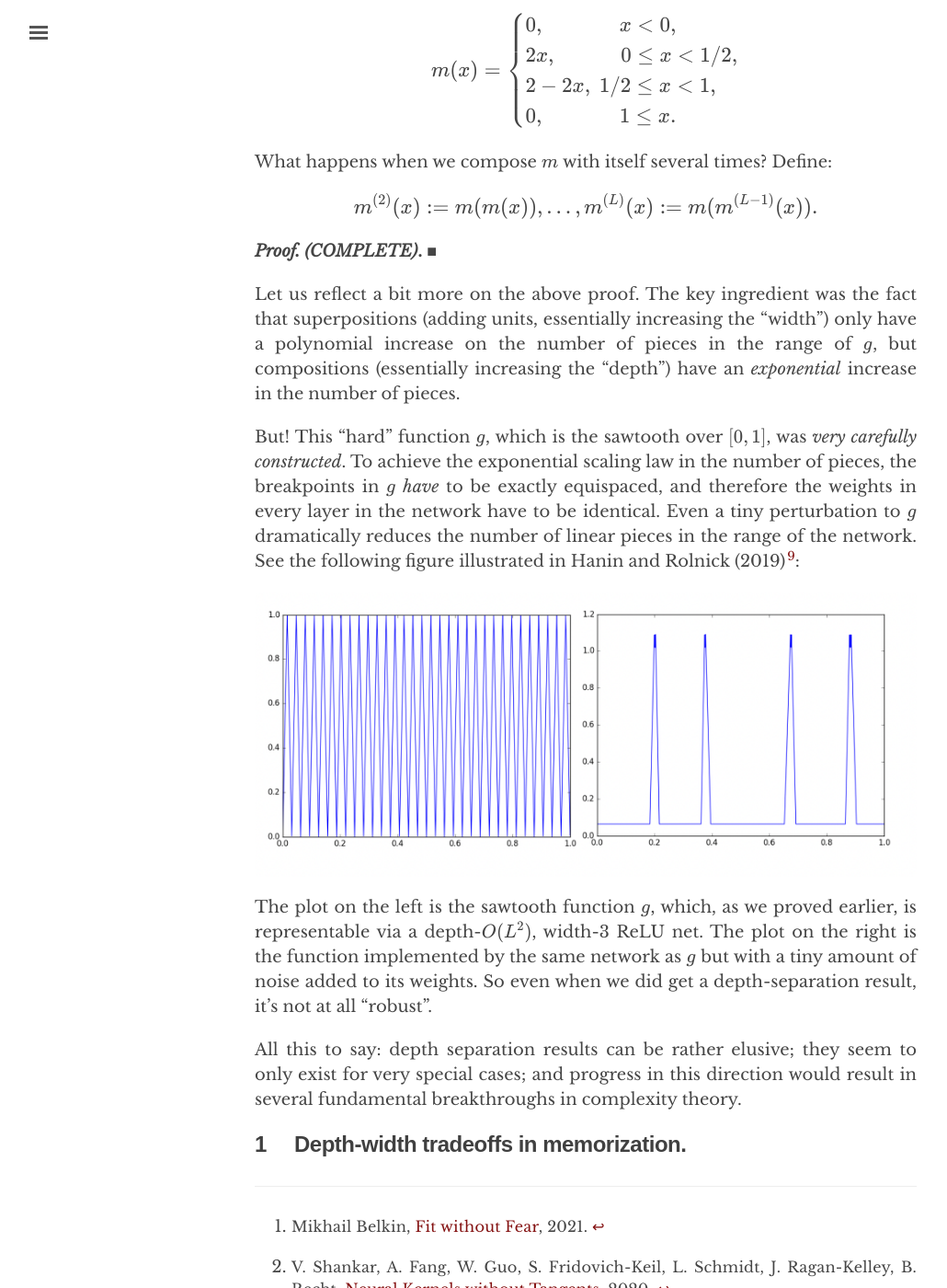
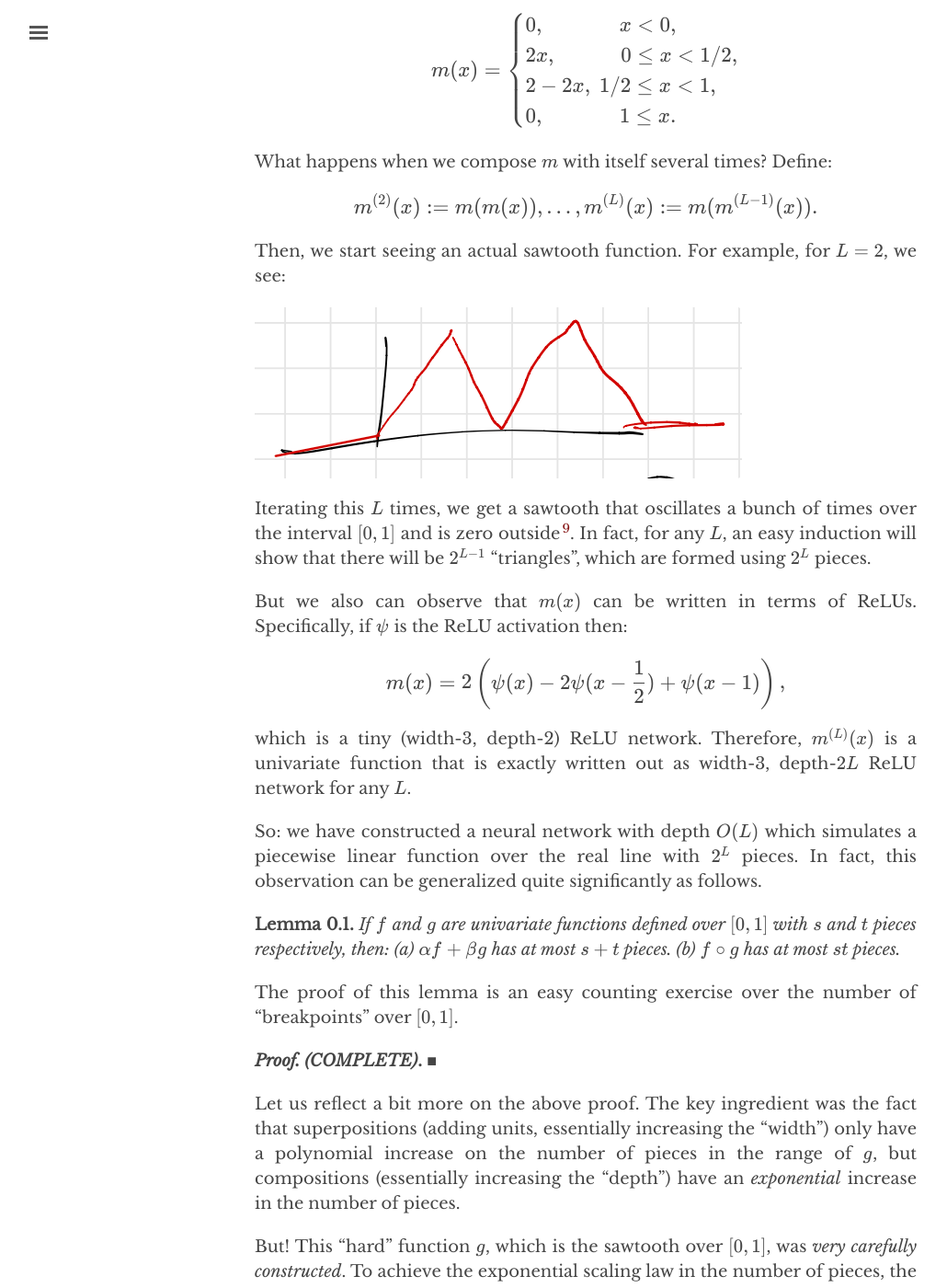
Before and after one commit to chinmayhegde/fodl, a Jekyll site: the page built from _posts/2022-01-16-representation03.md, in a window 1280 px wide and 1400 px high, scrolled down 3605 px. Shown: the whole window at 92% size, without its empty margins (3-1033 px from the left). Built offline with Jekyll 4.4.1, drawn with Linux system fonts in a browser that asks for light colours; nearby versions of some CDN libraries; some of the changed text lies outside the part shown.

Commit message:
gadgetfig2

```diff
--- a/_posts/2022-01-16-representation03.md
+++ b/_posts/2022-01-16-representation03.md
@@ -76,7 +76,7 @@ Telgarsky's proof uses the following high level ideas:
 
   (d) but, from part (b), we know that a significantly shallower network cannot simulate so many pieces, thus giving our separation.
 
-Before diving into each of them, let us first define (and study) a simple "gadget" function, $m : \R \rightarrow \R$ which will be helpful throughout. It's easier to just draw it first:
+Before diving into each of them, let us first define (and study) a simple "gadget" neural network that simulates a function $m : \R \rightarrow \R$ which will be helpful throughout. It's easier to just draw $m(x)$ first:
 
 ![The sawtooth gadget.](/fodl/assets/gadget.png)
 
@@ -97,8 +97,29 @@ $$
 m^{(2)}(x) := m(m(x)), \ldots, m^{(L)}(x) := m(m^{(L-1)}(x)).
 $$
 
+Then, we start seeing an actual sawtooth function. For example, for $L=2$, we see:
 
+![The sawtooth function with $L = 2$.](/fodl/assets/gadget2.png)
 
+Iterating this $L$ times, we get a sawtooth that oscillates a bunch of times over the interval $[0,1]$ and is zero outside[^fn1]. In fact, for any $L$, an easy induction will show that there will be $2^{L-1}$ "triangles", which are formed using $2^L$ pieces.
+
+But we also can observe that $m(x)$ can be written in terms of ReLUs. Specifically, if $\psi$ is the ReLU activation then:
+
+$$
+m(x) = 2\left(\psi(x) - 2\psi(x-\frac{1}{2}) + \psi(x-1)\right),
+$$
+
+which is a tiny (width-3, depth-2) ReLU network. Therefore, $m^{(L)}(x)$ is a univariate function that is exactly written out as width-3, depth-$2L$ ReLU network for any $L$.
+
+So: we have constructed a neural network with depth $O(L)$ which simulates a piecewise linear function over the real line with $2^L$ pieces. In fact, this observation can be generalized quite significantly as follows.
+
+**Lemma**{:.label #numpieces}
+    If $f$ and $g$ are univariate functions defined over $[0,1]$ with $s$ and $t$ pieces respectively, then:
+    (a) $\alpha f + \beta g$ has at most $s + t$ pieces.
+    (b) $f \circ g$ has at most $st$ pieces.
+{:.lemma}
+
+The proof of this lemma is an easy counting exercise over the number of "breakpoints" over $[0,1]$.
 
 **Proof**{:.label #DepthSeparationProof}
   **_(COMPLETE)_.**
@@ -146,5 +167,8 @@ All this to say: depth separation results can be rather elusive; they seem to on
 [^vardi2]:
     G. Vardi, D. Reichmann, T. Pitassi, and O. Shamir, [Size and Depth Separation in Approximating Benign Functions with Neural Networks](http://proceedings.mlr.press/v134/vardi21a/vardi21a.pdf), 2021.
 
+[^fn1]:
+    Somewhat curiously, these kinds of oscillatory ("sinusoidal"/periodic) functions are common occurrences while proving cryptographic lower bounds for neural networks. See, for example, [Song, Zadik, and Bruna](https://proceedings.neurips.cc/paper/2021/hash/f78688fb6a5507413ade54a230355acd-Abstract.html), 2021.
+
 [^hanin]:
     B. Hanin and D. Rolnick, [Complexity of Linear Regions in Deep Networks](https://arxiv.org/pdf/1901.09021.pdf), 2019.
```
Also changed, not shown: assets/gadget2.png (added).
